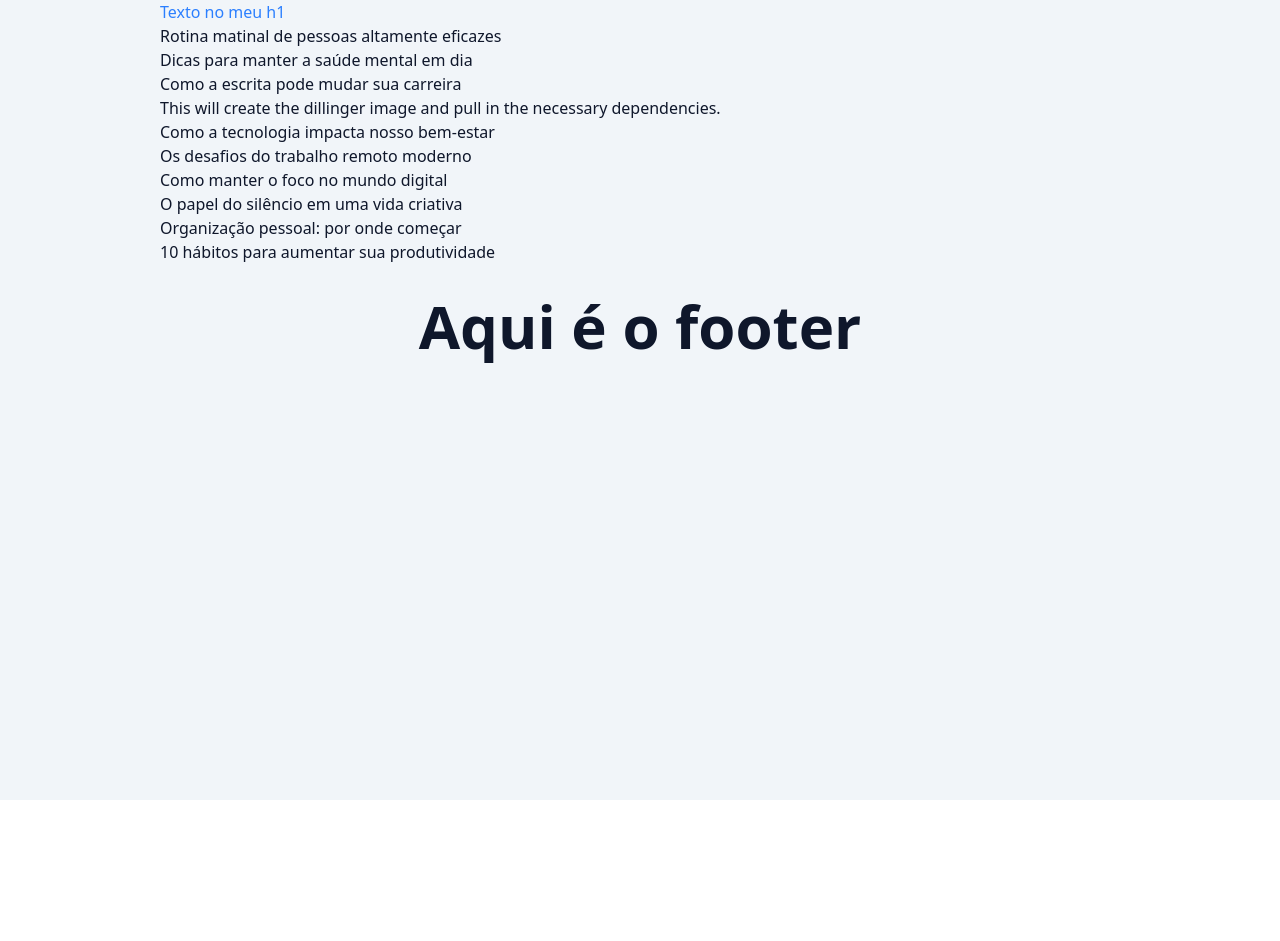
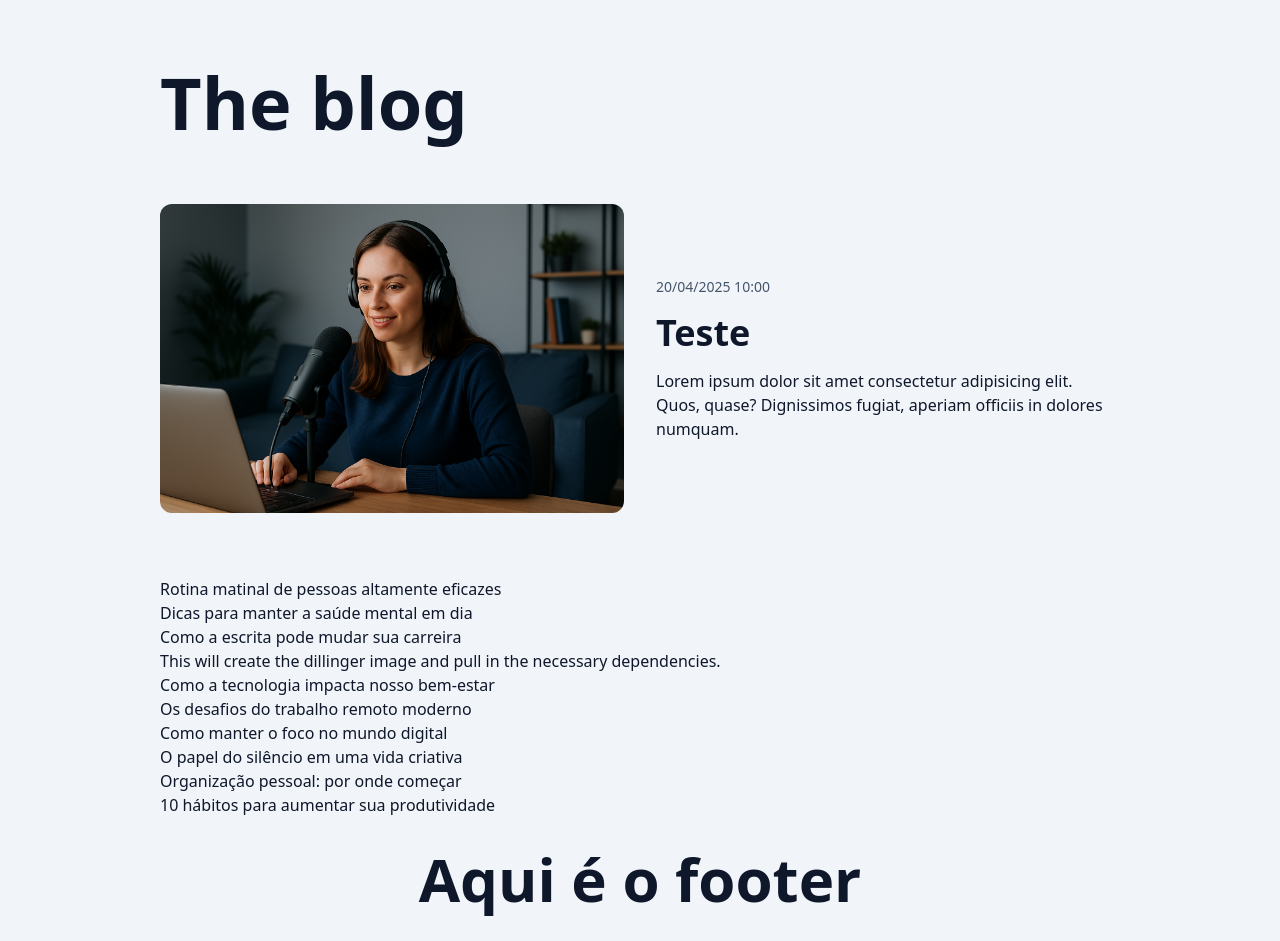
Before and after one commit to XxxCaetanoxxX/the-blog-next-react-course, a Next.js app: page / in a window 1280 px wide. Before the commit the page ends 800 px from the top, so only its background shows below. Built offline with nearby package versions, Linux system fonts and the light colour scheme.

Commit message:
fea: separando componente e aprendendo mais sobre estilização

```diff
--- a/src/app/layout.tsx
+++ b/src/app/layout.tsx
@@ -12,7 +12,9 @@ type RootLayoutProps = {
 
 export default function RootLayout({children}: Readonly<RootLayoutProps>) {
   return (
-    <html lang="pt-BR" className="dark">
+    <html lang="pt-BR"
+    // className="dark"
+    >
       <body>
         {children}
       </body>
--- a/src/app/page.tsx
+++ b/src/app/page.tsx
@@ -1,18 +1,39 @@
 import { Container } from "@/components/Container";
 import { Header } from "@/components/header";
+import { PostHeading } from "@/components/PostHeading";
 import { PostsList } from "@/components/PostsList";
 import { SpinLoader } from "@/components/SpinLoader";
-import { postRepository } from "@/repositories/post";
+import Image from "next/image";
+import Link from "next/link";
 import { Suspense } from "react";
 
 export default async function Home() {
 
   return (
     <Container>
-      {/* <header>
-        <h1 className="text-6xl font-bold text-center py-8">Aqui é a header</h1>
-      </header> */}
       <Header />
+
+      <section className="grid grid-cols-1 gap-8 mb-16 sm:grid-cols-2 group">
+        <Link href="#" className="w-full h-full overflow-hidden rounded-xl">
+          <Image
+            className="w-full h-full object-cover object-center group-hover:scale-105 transition-all duration-500"
+            src="/images/bryen_0.png"
+            alt="Vercel Logo"
+            width={1200}
+            height={720}
+            priority={true}
+            />
+        </Link>
+        <div className="flex flex-col gap-4 sm:justify-center">
+          <time className="text-slate-600 block text-sm" dateTime="2025-04-20">20/04/2025 10:00</time>
+
+          <PostHeading url="#" as="h1">
+            Teste
+          </PostHeading>
+
+          <p>Lorem ipsum dolor sit amet consectetur adipisicing elit. Quos, quase? Dignissimos fugiat, aperiam officiis in dolores numquam.</p>
+        </div>
+      </section>
 
       <Suspense fallback={<SpinLoader />}>
         <PostsList />
--- a/src/components/Container/index.tsx
+++ b/src/components/Container/index.tsx
@@ -4,7 +4,7 @@ type ContainerProps = {
 
 export function Container({ children }: ContainerProps) {
     return (
-        <div className="text-slate-900 bg-slate-100 min-h-screen dark:bg-slate-900 dark:text-slate-100">
+        <div className="text-slate-900 bg-slate-100 min-h-screen">
             <div className="max-w-screen-lg mx-auto px-8">
                 {children}
             </div>
--- /dev/null
+++ b/src/components/PostHeading/index.tsx
@@ -0,0 +1,21 @@
+import Link from "next/link";
+
+type PostHeadingProps = {
+    children: React.ReactNode;
+    url:string;
+    as?: 'h1' | 'h2'
+}
+export function PostHeading({children, url, as: Tag='h2'}: PostHeadingProps) {
+    const headingClassesMap = {
+        h1: 'text-2xl/tight font-extrabold sm:text-4xl',
+        h2: 'text-2xl/tight font-extrabold sm:text-4xl',
+    }
+
+    return (
+        <Tag className={headingClassesMap[Tag]}>
+            <Link href={url} className="text-4xl font-bold hover:underline">
+                {children}
+            </Link>
+        </Tag>
+    )
+}
--- a/src/components/header/index.tsx
+++ b/src/components/header/index.tsx
@@ -1,11 +1,12 @@
-'use client';
+import Link from "next/link";
+
 export function Header() {
     return (
         <header>
-            <h1
-            onClick={()=> console.log('ola')}
-            className="text-6xlfont-bold text-blue-500 hover:text-blue-50 hover:bg-blue-500 transition duration-1000">
-                Texto no meu h1
+            <h1 className="text-4xl/normal font-extrabold py-8 sm:text-5xl/normal sm:py-10 md:text-6xl/normal md:py-11 lg:text-7xl/normal lg:py-12">
+                <Link href="#">
+                    The blog
+                </Link>
             </h1>
         </header>
     );
```
